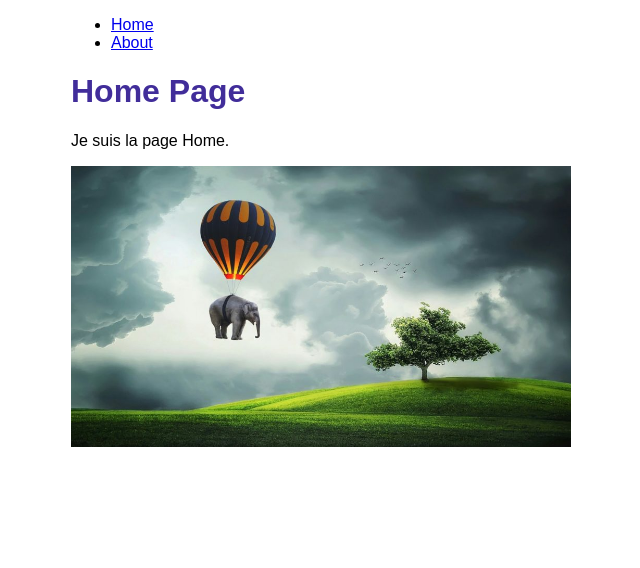
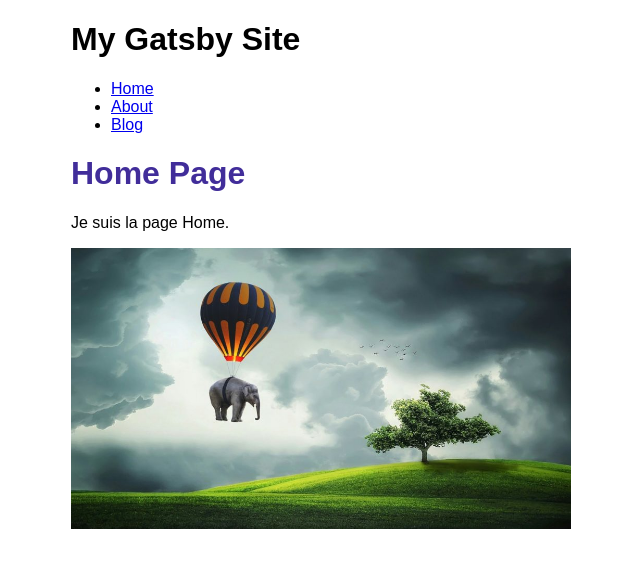
Before and after one commit to YoussoufBrahim/my-gatsby-site, a Gatsby site: page / in a window 1280 px wide. Shown: the whole page, without its empty margins (319-959 px from the left). Built offline with nearby package versions, Linux system fonts and the light colour scheme; Gatsby itself is replaced by a stand-in of ours.

Commit message:
add page Blog and requete data graphql

```diff
--- a/src/components/layout.js
+++ b/src/components/layout.js
@@ -1,5 +1,5 @@
 import React from "react";
-import { Link } from "gatsby";
+import { graphql, Link, useStaticQuery } from "gatsby";
 import {
   container,
   heading,
@@ -7,10 +7,23 @@ import {
   navLinkItem,
   navLinkText,
 } from "./layout.module.css";
+import Header from "./header";
 
 const Layout = ({ pageTitle, children }) => {
+  const data = useStaticQuery(
+    graphql`
+      query {
+        site {
+          siteMetadata {
+            title
+          }
+        }
+      }
+    `
+  );
   return (
     <div className={container}>
+      <Header data={data}> {data.site.siteMetadata.title} </Header>
       <nav>
         <ul className={navLinks}>
           <li className={navLinkItem}>
@@ -18,9 +31,14 @@ const Layout = ({ pageTitle, children }) => {
               Home
             </Link>
           </li>
-          <li>
+          <li className={navLinkItem}>
             <Link to="/about" className={navLinkText}>
               About
+            </Link>
+          </li>
+          <li className={navLinkItem}>
+            <Link to="/blog" className={navLinkText}>
+              Blog
             </Link>
           </li>
         </ul>
```
